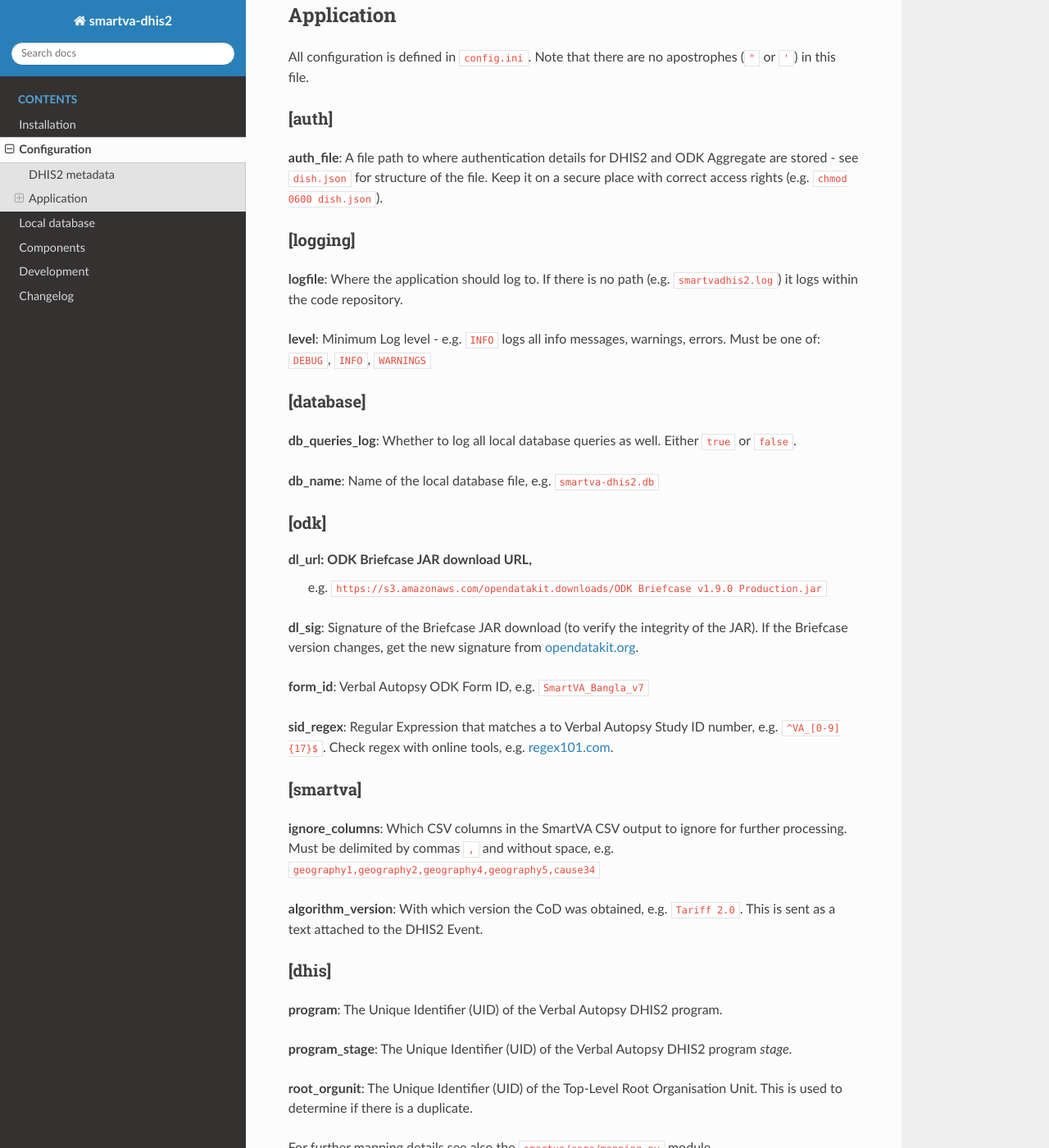
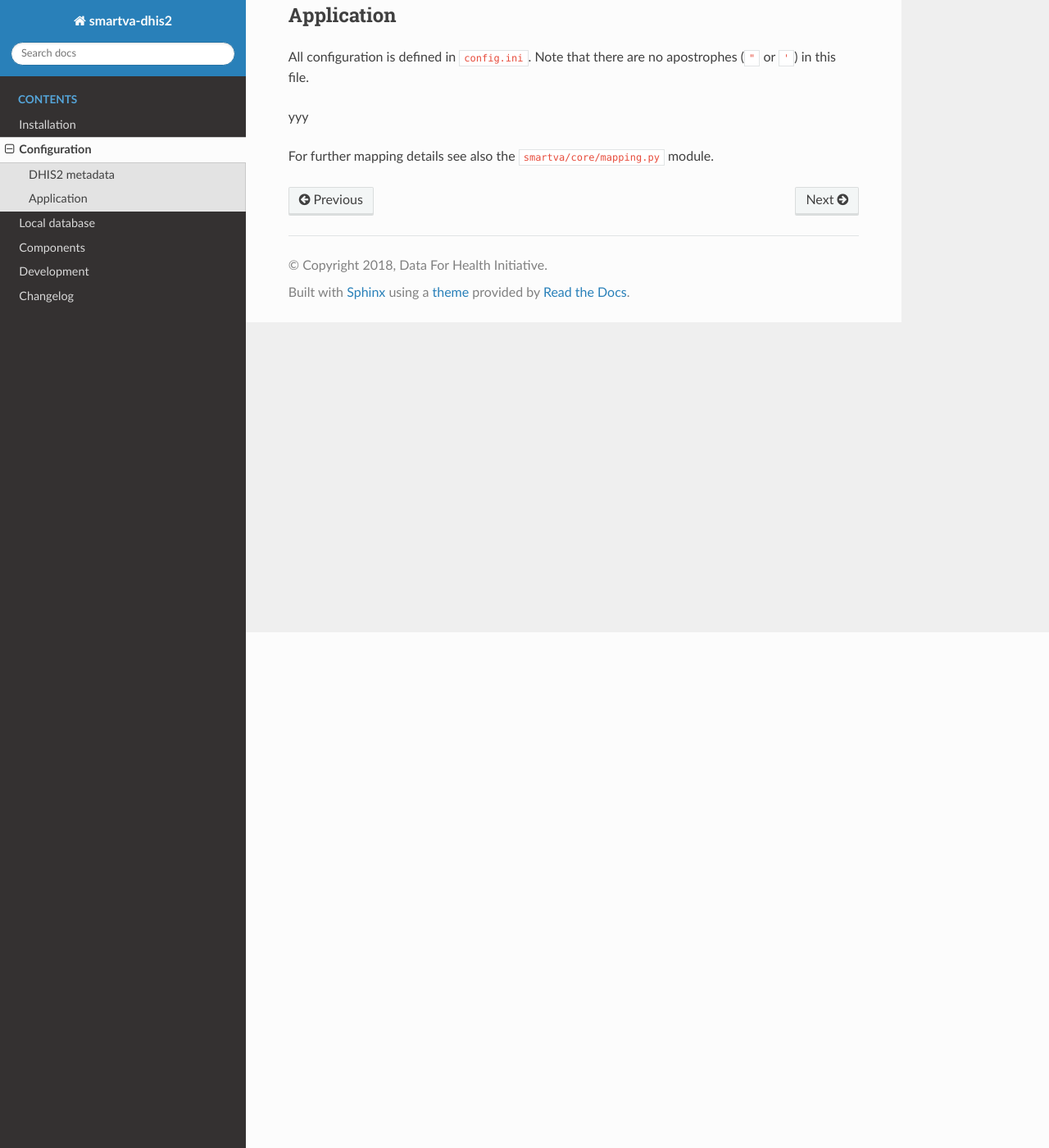
Before and after one commit to D4H-VA/smartva-dhis2, a Sphinx documentation site: the page built from docs/configuration.rst, in a window 1280 px wide and 1400 px high, scrolled down 629 px. Shown: the whole window at 82% size. Built offline with Sphinx 7.4.7 and the Read the Docs theme 2.0.0, drawn with Linux system fonts in a browser that asks for light colours.

```diff
--- a/docs/configuration.rst
+++ b/docs/configuration.rst
@@ -27,61 +27,6 @@
 
 All configuration is defined in ``config.ini``. Note that there are no apostrophes (``"`` or ``'``) in this file.
 
-[auth]
-^^^^^^
-
-**auth_file**: A file path to where authentication details for DHIS2 and ODK Aggregate are stored - see ``dish.json`` for structure of the file.
-Keep it on a secure place with correct access rights (e.g. ``chmod 0600 dish.json``).
-
-[logging]
-^^^^^^^^^^
-
-**logfile**: Where the application should log to.
-If there is no path (e.g. ``smartvadhis2.log``) it logs within the code repository.
-
-**level**: Minimum Log level - e.g. ``INFO`` logs all info messages, warnings, errors.
-Must be one of: ``DEBUG``, ``INFO``, ``WARNINGS``
-
-[database]
-^^^^^^^^^^
-
-**db_queries_log**: Whether to log all local database queries as well. Either ``true`` or ``false``.
-
-**db_name**: Name of the local database file, e.g. ``smartva-dhis2.db``
-
-[odk]
-^^^^^^
-
-**dl_url**: ODK Briefcase JAR download URL,
- e.g. ``https://s3.amazonaws.com/opendatakit.downloads/ODK Briefcase v1.9.0 Production.jar``
-
-**dl_sig**: Signature of the Briefcase JAR download (to verify the integrity of the JAR).
-If the Briefcase version changes, get the new signature
-from `opendatakit.org <https://opendatakit.org/wp-content/uploads/sha256_signatures.txt>`_.
-
-**form_id**: Verbal Autopsy ODK Form ID, e.g. ``SmartVA_Bangla_v7``
-
-**sid_regex**: Regular Expression that matches a to Verbal Autopsy Study ID number, e.g. ``^VA_[0-9]{17}$``.
-Check regex with online tools, e.g. `regex101.com <https://regex101.com>`_.
-
-[smartva]
-^^^^^^^^^
-
-**ignore_columns**: Which CSV columns in the SmartVA CSV output to ignore for further processing.
-Must be delimited by commas ``,`` and without space, e.g. ``geography1,geography2,geography4,geography5,cause34``
-
-**algorithm_version**: With which version the CoD was obtained, e.g. ``Tariff 2.0``.
-This is sent as a text attached to the DHIS2 Event.
-
-
-[dhis]
-^^^^^^
-**program**: The Unique Identifier (UID) of the Verbal Autopsy DHIS2 program.
-
-**program_stage**: The Unique Identifier (UID) of the Verbal Autopsy DHIS2 program *stage*.
-
-**root_orgunit**: The Unique Identifier (UID) of the Top-Level Root Organisation Unit.
-This is used to determine if there is a duplicate.
-
+yyy
 
 For further mapping details see also the ``smartva/core/mapping.py`` module.
--- a/docs/installation.rst
+++ b/docs/installation.rst
@@ -27,10 +29,12 @@
 
 If you do not provide any argument, it will attempt to import ODK aggregate records in a sliding time window, where
 
+::
+
     start_date = today minus 1 week
     end_date = start_date + 1 day
 
-    e.g. if today is 2018-04-08 it will pass 2018-04-01 -> 2018-04-02 as arguments to ODK Briefcase.
+e.g. if today is 2018-04-08 it will pass 2018-04-01 -> 2018-04-02 as arguments to ODK Briefcase.
 
 **Deployment & scheduling**
 TODO
```
Also changed, not shown: other parts of docs/installation.rst (+2 -0 lines), 4 other files.
